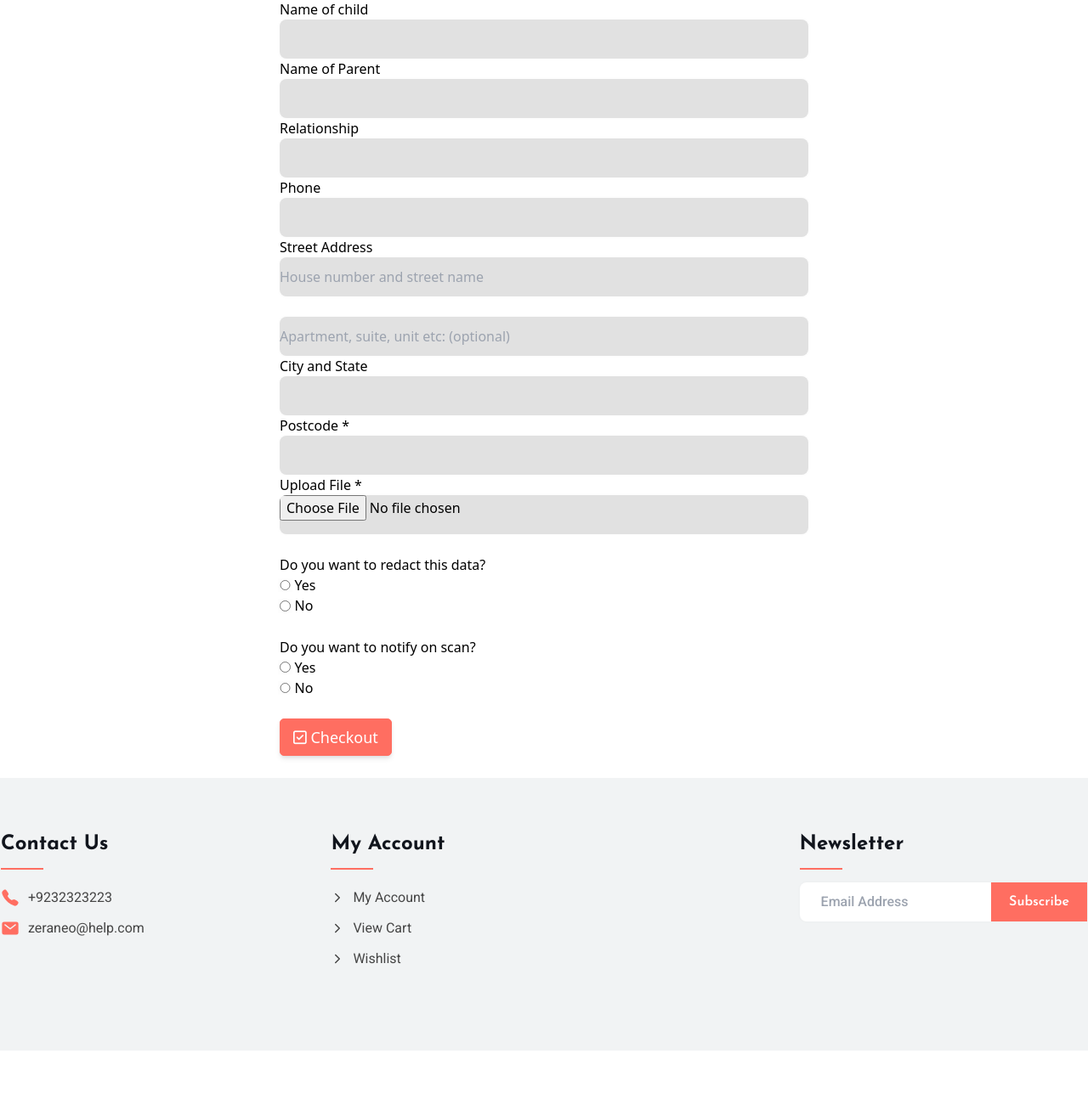
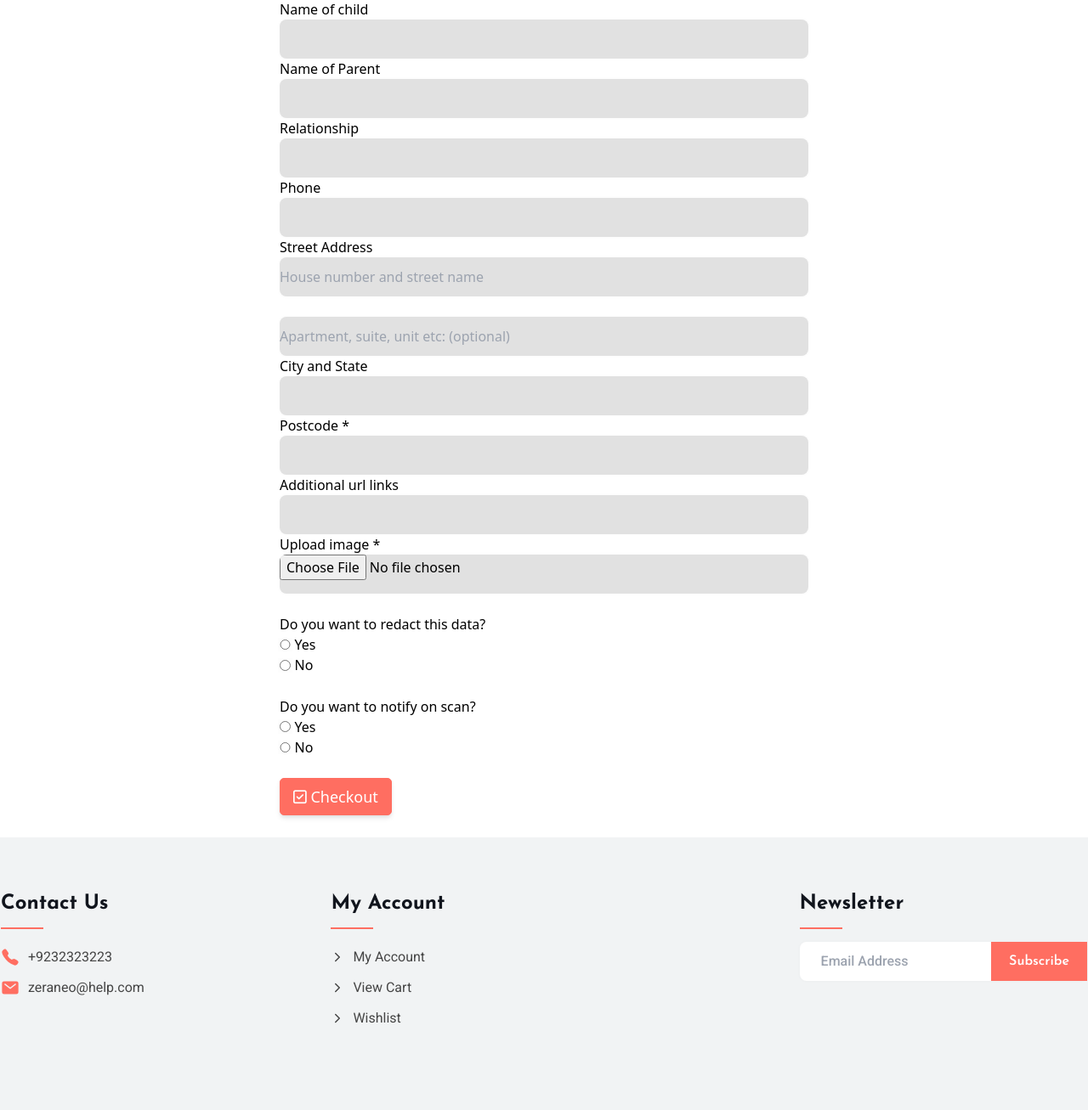
Before and after one commit to annu12340/pangeaHacks, a Django app: page /qrcode/generate/1 in a window 1280 px wide. Shown: the part 145-1452 px from the top of the page at 85% size. Before the commit the page ends 1382 px from the top, so only its background shows below. Run offline with Django 3.2, Linux system fonts and the light colour scheme; parts of the project's set-up code (start-up, migrations or seed data) failed here and were passed over; some libraries are stand-ins or nearby versions.

Commit message:
Adding url intel details

```diff
--- a/qrcode/views.py
+++ b/qrcode/views.py
@@ -12,7 +12,7 @@ from backend import settings
 
 import pangea.exceptions as pe
 from pangea.config import PangeaConfig
-from pangea.services import FileScan, FileIntel, IpIntel, Redact
+from pangea.services import FileScan, FileIntel, IpIntel, Redact, UrlIntel
 from pangea.tools import logger_set_pangea_config
 
 load_dotenv()
@@ -21,6 +21,7 @@ domain = os.getenv("PANGEA_DOMAIN")
 
 config = PangeaConfig(domain=domain, queued_retry_enabled=False)
 client = FileScan(token, config=config, logger_name="pangea")
+intel = UrlIntel(token, config=config)
 
 
 def file_scan(file_name):
@@ -69,6 +70,16 @@ def file_scan(file_name):
 def file_intel(file_name):
     pass
 
+def url_intel(url):
+    try:
+        url_list = [url]
+        response = intel.reputation_bulk(urls=url_list, provider="crowdstrike", verbose=True, raw=True)
+        print("Result:", response)
+        score=response.result.data[url_list[0]].score
+        if score==0:return True
+        elif score==100: return False
+    except pe.PangeaAPIException as e:
+        print(e)
 
 def qrcode(request, product_id):
     if request.POST:
@@ -84,6 +95,7 @@ def qrcode(request, product_id):
         postcode = request.POST["postcode"]
         redact_data = request.POST["redact_data"]
         notify = request.POST["notify"]
+        url=request.POST["url"]
 
         file = request.FILES.get("fileInput")
         qrcode_info = Qrcode_info(
@@ -94,11 +106,15 @@ def qrcode(request, product_id):
             towncity=towncity,
             postcode=postcode,
             phone=phone,
-            reports=file,
+            photo=file,
+            details_url=url,
             redact_data=redact_data,
             notify=notify,
             created_by=request.user.id,
         )
+
+        if url_intel(url)==False:
+            return  render(request, "malicious_data.html")
 
         # Save the model instance
         qrcode_info.save()
--- a/shop/views.py
+++ b/shop/views.py
@@ -34,7 +34,7 @@ def shop_page(request):
 
 def product_details(request, product_id):
     product_details = Product.objects.get(id=product_id)
-    related_products = Product.objects.get(category=product_details.category)
+    related_products = Product.objects.filter(category=product_details.category)
     context = {"product": product_details, "related_products": related_products}
 
     return render(request, "shop/product-details.html", context)
--- a/templates/qrcode/qrcode_generation.html
+++ b/templates/qrcode/qrcode_generation.html
@@ -62,7 +62,13 @@
                      </div>
                   </div>
                   <div class="col-md-6">
-                     <label for="fileInput">Upload File *</label>
+                     <div class="form-group qrcode">
+                        <label for="url">Additional url links</label>
+                        <input name="url" type="text" class="form-control" placeholder="" />
+                     </div>
+                  </div>
+                  <div class="col-md-6">
+                     <label for="fileInput">Upload image *</label>
                      <input name="fileInput" type="file" class="form-control" />
                   </div>
                </div>
```
Also changed, not shown: templates/malicious_data.html (added, +26 -0 lines), db.sqlite3, qrcode/migrations/0001_initial.py.
